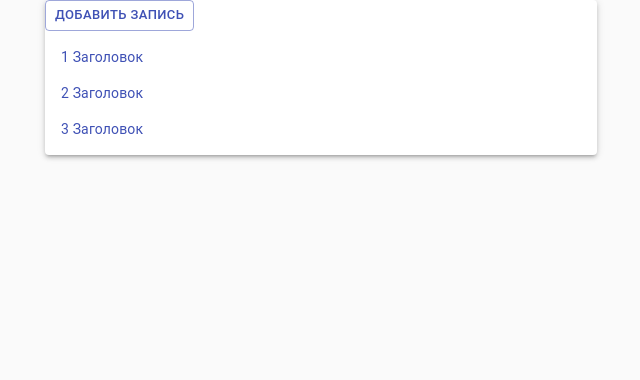
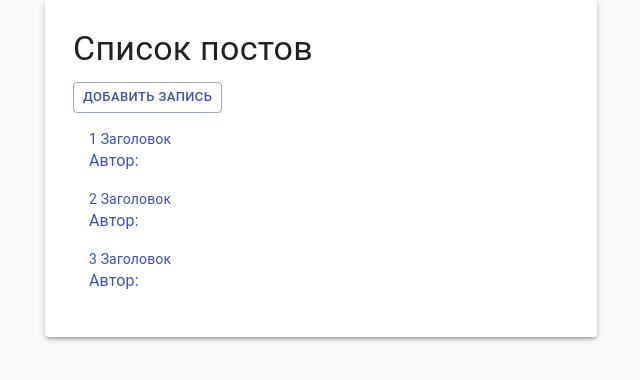
Before and after one commit to st63/react-test, a React (Create React App) app: page / in a window 1280 px wide. Shown: the top 380 px of the page, without its empty margins (319-959 px from the left). Built offline with nearby package versions, Linux system fonts and the light colour scheme; no server answers.

Commit message:
PostElement

```diff
--- a/package.json
+++ b/package.json
@@ -15,6 +15,7 @@
     "@types/react-router-dom": "^5.1.7",
     "@types/redux": "^3.6.0",
     "@types/redux-thunk": "^2.1.0",
+    "@types/styled-components": "^5.1.7",
     "axios": "^0.21.1",
     "final-form": "^4.20.2",
     "react": "^17.0.1",
@@ -25,6 +26,7 @@
     "react-scripts": "4.0.3",
     "redux": "^4.0.5",
     "redux-thunk": "^2.3.0",
+    "styled-components": "^5.2.1",
     "typescript": "^4.1.2",
     "web-vitals": "^1.0.1"
   },
--- a/src/components/PostElement/index.tsx
+++ b/src/components/PostElement/index.tsx
@@ -1,12 +1,18 @@
 import React from "react";
+import Paper from "@material-ui/core/Paper";
+import Divider from "@material-ui/core/Divider";
+import Typography from "@material-ui/core/Typography";
+import styled from "styled-components";
+import { StyledPaper } from "../../pages/MainPage";
 
 const PostElement = (props: any) => {
   return (
-    <div>
-      <div>{props.postDetail.id}</div>
-      <div>{props.postDetail.title}</div>
-      <div>{props.postDetail.body}</div>
-    </div>
+    <StyledPaper elevation={3}>
+      {props.postDetail.id} {props.postDetail.title}
+      <Divider />
+      {props.postDetail.body}
+      <Typography component="p">Автор: {props.postDetail.userId}</Typography>
+    </StyledPaper>
   );
 };
 
--- a/src/components/ShortPost/index.tsx
+++ b/src/components/ShortPost/index.tsx
@@ -2,14 +2,16 @@ import React from "react";
 import { NavLink } from "react-router-dom";
 import ListItem from "@material-ui/core/ListItem";
 import Link from "@material-ui/core/Link";
+import Typography from "@material-ui/core/Typography";
 
 const ShortPost = (props: any) => {
   return (
-    <Link to={`/post/${props.id}`} component={NavLink}>
-      <ListItem button>
+    <ListItem>
+      <Link to={`/post/${props.id}`} component={NavLink}>
         {props.id} {props.title}
-      </ListItem>
-    </Link>
+        <Typography component="p">Автор: {props.userId}</Typography>
+      </Link>
+    </ListItem>
   );
 };
 
--- a/src/pages/MainPage/index.tsx
+++ b/src/pages/MainPage/index.tsx
@@ -7,10 +7,16 @@ import { Button } from "@material-ui/core";
 import List from "@material-ui/core/List";
 import Paper from "@material-ui/core/Paper";
 import Link from "@material-ui/core/Link";
+import Typography from "@material-ui/core/Typography";
+import styled from "styled-components";
+
+export const StyledPaper = styled(Paper)`
+  padding: 2em;
+`;
 
 const MainPage = (props: any) => {
   let post = props.posts.map((p: any) => (
-    <ShortPost key={p.id} id={p.id} title={p.title} />
+    <ShortPost key={p.id} id={p.id} title={p.title} userId={p.userId} />
   ));
 
   React.useEffect(() => {
@@ -19,14 +25,17 @@ const MainPage = (props: any) => {
   }, []);
 
   return (
-    <Paper elevation={3}>
+    <StyledPaper elevation={3}>
+      <Typography variant="h4" gutterBottom>
+        Список постов
+      </Typography>
       <Link to="/add-post" component={NavLink}>
         <Button size="small" variant="outlined" color="primary">
           Добавить запись
         </Button>
       </Link>
       <List>{post}</List>
-    </Paper>
+    </StyledPaper>
   );
 };
 
--- a/src/pages/PostPages/PostPage/index.tsx
+++ b/src/pages/PostPages/PostPage/index.tsx
@@ -3,10 +3,11 @@ import { connect } from "react-redux";
 import { withRouter } from "react-router-dom";
 import PostElement from "../../../components/PostElement";
 import { getPost } from "../../../redux/actions";
+import CircularProgress from "@material-ui/core/CircularProgress";
 
 const Post = (props: any) => {
-	const postIdFromUrl = props.match.params.postId;
-	const postIdFromState = props.postDetail.id;
+  const postIdFromUrl = props.match.params.postId;
+  const postIdFromState = props.postDetail.id;
 
   React.useEffect(() => {
     props.getPost(postIdFromUrl);
@@ -14,11 +15,9 @@ const Post = (props: any) => {
   }, [postIdFromUrl]);
 
   return postIdFromUrl == postIdFromState ? (
-    <div>
-      <PostElement postDetail={props.postDetail} />
-    </div>
+    <PostElement postDetail={props.postDetail} />
   ) : (
-    <div>Loading</div>
+    <CircularProgress />
   );
 };
 
--- a/src/redux/actions.tsx
+++ b/src/redux/actions.tsx
@@ -51,4 +51,4 @@ export const getListPostAction = (posts: any) => ({
 export const addPostAction = (post: any) => ({
   type: "ADD_POST",
   post,
-})
+});
```
Also changed, not shown: 1 other file (tests, documents, lock files or other folders). Lines whose indentation alone changed are shown as unchanged.
